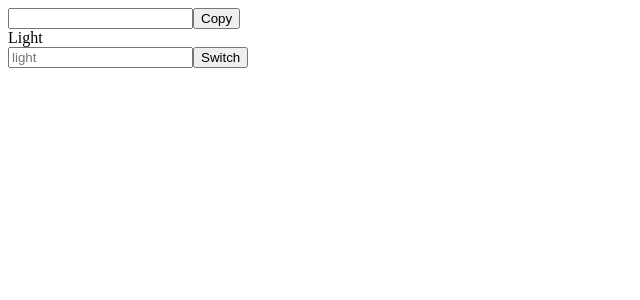
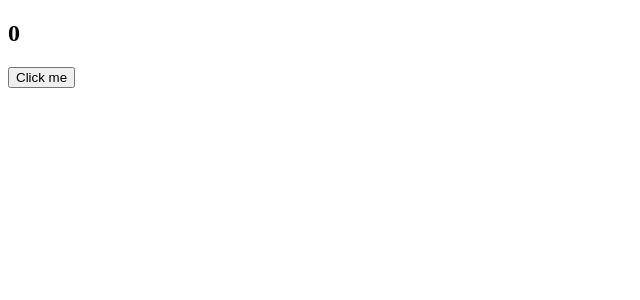
Before and after one commit to anandku06/ReactJs_Leveling, a React (Vite) app in the folder React_learns/: page / in a window 1280 px wide. Shown: the top 300 px of the page, without its empty margins (0-640 px from the left). Built offline with nearby package versions, Linux system fonts and the light colour scheme.

Commit message:
add App component; implement useEffect for title update and state management

```diff
--- a/React_learns/src/components/App.jsx
+++ b/React_learns/src/components/App.jsx
@@ -27,10 +27,21 @@ import Profile from "./Profile.jsx";
 import ShoppingList from "./ShoppingList.jsx";
 import CopyInput from "./CopyInput.jsx";
 import Switcher from "./Switcher.jsx";
+import { useEffect, useState } from "react";
 
 const App = () => {
+  const [value, setValue] = useState(0);
+
+  // using the useEffect hook, takes two params, one is the callbackfn and second is the dependency array
+  useEffect(() => {
+    console.log("call useEffect");
+    document.title = `Increment ${value}`;
+  }, [value]);
+  // here dependency array is not given so this effect is fired at every render
+  // when the array is empty, the effect is fired only the first time
+  // now the state is given in the array, whenever the state changes, the effect is fired
   return (
-    <>
+    <div>
       {/* <Person name="Anand" age={20} /> */}
       {/* <Product name="Laptop" price="$1299" /> */}
       {/* <Props />
@@ -47,9 +58,11 @@ const App = () => {
       {/* <ToDoList /> */}
       {/* <Profile /> */}
       {/* <ShoppingList /> */}
-      <CopyInput />
-      <Switcher />
-    </>
+      {/* <CopyInput /> */}
+      {/* <Switcher /> */}
+      <h2>{value}</h2>
+      <button onClick={() => setValue(value + 1)}>Click me</button>
+    </div>
   );
 }; // first letter of the function should be capitalise and should always return a HTML container
 
```
Also changed, not shown: 1 other file (tests, documents, lock files or other folders).
